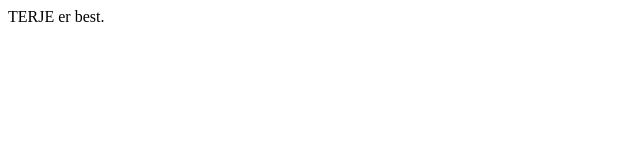
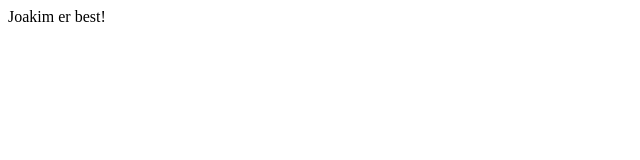
Before and after one commit to leidsten/adsfads, a plain HTML site: page index.html in a window 1280 px wide. Shown: the full height of the page, 0-640 px from the left. Drawn offline with Linux system fonts and the light colour scheme.

Commit message:
Revert "updated name"
This reverts commit 51ec8255a9a3b7bf36364597f46583d0e6f232bb.

```diff
--- a/index.html
+++ b/index.html
@@ -7,6 +7,6 @@
     <title>adsfsfsd</title>
 </head>
 <body>
-    <div>TERJE er best.</div>
+    <div>Joakim er best!</div>
 </body>
 </html>
```
